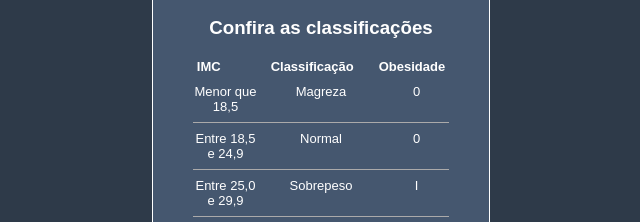
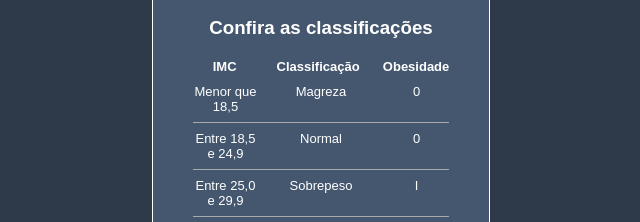
Before and after one commit to renatofsimoes/calculadora_imc-html-css-js, a plain HTML site: page index.html in a window 1280 px wide. Both pictures are taken after typing "5", "5" into the empty fields and a click on the button "CALCULAR". Shown: the part 248-470 px from the top of the page, 319-959 px from the left. Drawn offline with Linux system fonts and the light colour scheme.

Commit message:
Ajuste de css de ranks-header

```diff
--- a/css/styles.css
+++ b/css/styles.css
@@ -102,11 +102,14 @@ body {
   width: 33.33%;
   margin: 0;
 }
+.ranks-header h4:nth-child(1) {
+  margin-left: 20px;
+}
 .ranks-header h4:nth-child(2) {
-  margin-left: 50px;
+  margin-left: 40px;
 }
 .ranks-header h4:nth-child(3) {
-  margin-left: 25px;
+  margin-left: auto;
 }
 .ranks-header h4:nth-child(3),
 .table-data p:nth-child(3) {
```
